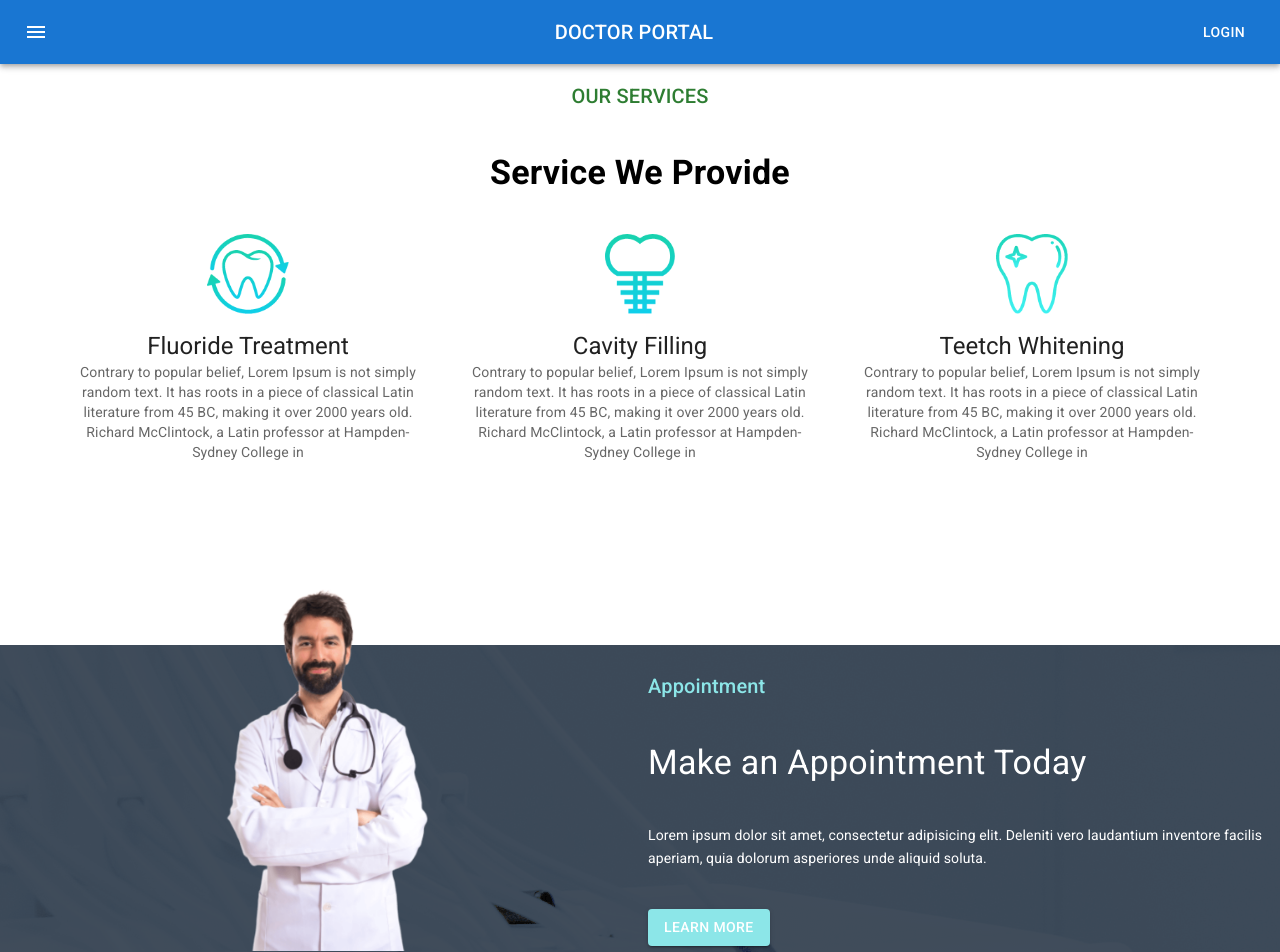
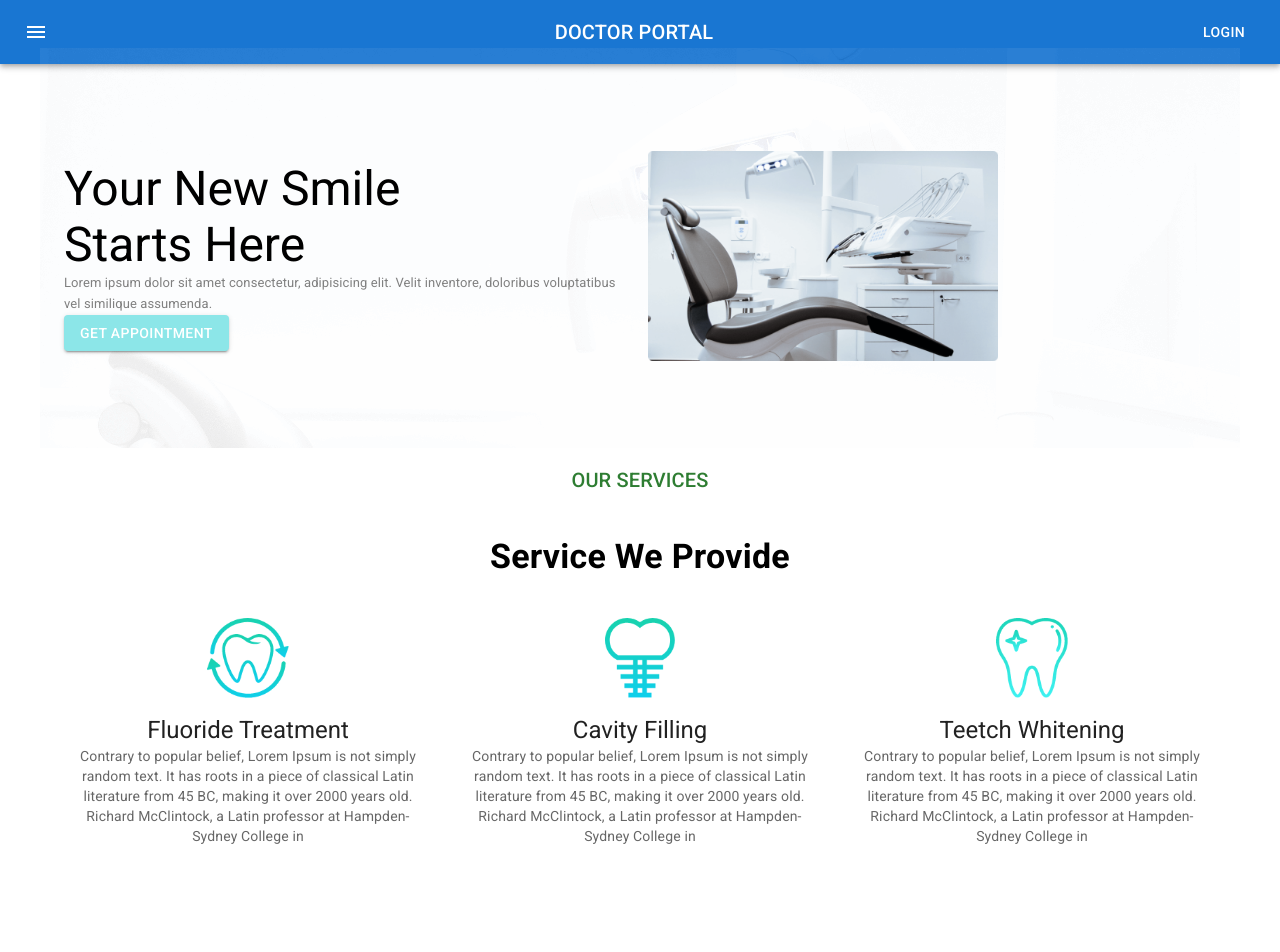
Before and after one commit to rimonhossain12/doctor-portal-client-2, a React (Create React App) app: page / in a window 1280 px wide. Shown: the top 952 px of the page. Built offline with nearby package versions, Linux system fonts and the light colour scheme.

Commit message:
banner is added

```diff
--- a/src/Pages/Home/AppointmentBanner/AppointmentBanner.js
+++ b/src/Pages/Home/AppointmentBanner/AppointmentBanner.js
@@ -4,7 +4,7 @@
 import Typography from '@mui/material/Typography';
 import doctor from '../../../images/doctor.png';
 import bg from '../../../images/appointment-bg.png';
-import Button from '@mui/material/Button';
+import { Button, Container } from '@mui/material';
 
 
 const appointmentBanner = {
@@ -17,15 +17,16 @@
 const AppointmentBanner = () => {
     return (
         <Box style={appointmentBanner} sx={{ flexGrow: 1 }}>
+           <Container>
                 <Grid container spacing={2}>
                     <Grid item xs={12} md={6}>
                         <img
                             style={{ width: 400, marginTop: '-110px' }}
                             src={doctor} alt="" />
                     </Grid>
-                <Grid item xs={12} md={6} sx={{ display: 'flex', justifyContent: 'flex-start', textAlign: 'left', alignItems: 'center' }}>
+                    <Grid item xs={12} md={6} sx={{ display: 'flex', justifyContent: 'flex-start', textAlign: 'left', alignItems: 'start' }}>
                         <Box>
-                        <Typography variant="h6" sx={{mb:5}} style={{ color: '#8CE6E8' }}>
+                            <Typography variant="h6" sx={{ mb: 5 }} style={{ color: '#8CE6E8' }}>
                                 Appointment
                             </Typography>
                             <Typography variant="h4" style={{ color: 'white' }}>
@@ -34,10 +35,11 @@
                             <Typography variant="h6" sx={{ my: 5 }} style={{ color: 'white', fontSize: 14, fontWeight: 400 }}>
                                 Lorem ipsum dolor sit amet, consectetur adipisicing elit. Deleniti vero laudantium inventore facilis aperiam, quia dolorum asperiores unde aliquid soluta.
                             </Typography>
-                        <Button variant="contained" style={{ backgroundColor:'#8CE6E8'}}>Learn More</Button>
+                            <Button variant="contained" style={{ backgroundColor: '#8CE6E8' }}>Learn More</Button>
                         </Box>
                     </Grid>
                 </Grid>
+           </Container>
         </Box>
     );
 };
--- /dev/null
+++ b/src/Pages/Home/Banner/Banner.js
@@ -0,0 +1,46 @@
+import React from 'react';
+import chair from '../../../images/chair.png';
+import bg from '../../../images/bg.png';
+import Grid from '@mui/material/Grid';
+import Typography from '@mui/material/Typography';
+import { Button, Container } from '@mui/material';
+import { Box } from '@mui/system';
+
+const bannerBackground = {
+    background:`url(${bg})`,
+
+}
+
+const verticalCenter = {
+    display:'flex',
+    alignItems:'center',
+    height: 400,
+    // border:'1px solid red'
+}
+
+const Banner = () => {
+    return (
+        <div>
+            <Container style={bannerBackground} sx={{ flexGrow: 1 }}>
+                <Grid container spacing={2}>
+                    <Grid item style={{ ...verticalCenter,textAlign: 'left' }} xs={12} md={6}>
+                       <Box>
+                            <Typography variant="h3">
+                                Your New Smile <br /> Starts Here
+                            </Typography>
+                            <Typography variant="h6" sx={{ fontSize: 13, color: 'gray', fontWeight: 400 }}>
+                                Lorem ipsum dolor sit amet consectetur, adipisicing elit. Velit inventore, doloribus voluptatibus vel similique assumenda.
+                            </Typography>
+                            <Button variant="contained" style={{ backgroundColor: '#8CE6E8' }}>GET Appointment</Button>
+                       </Box>
+                    </Grid>
+                    <Grid item xs={12} md={6} style={verticalCenter} >
+                        <img style={{ width: '350px' }} src={chair} alt="" />
+                    </Grid>
+                </Grid>
+            </Container>
+        </div>
+    );
+};
+
+export default Banner;
--- a/src/Pages/Home/Home/Home.js
+++ b/src/Pages/Home/Home/Home.js
@@ -1,12 +1,14 @@
 import React from 'react';
 import Navigation from '../../Shared/Navigation/Navigation';
 import AppointmentBanner from '../AppointmentBanner/AppointmentBanner';
+import Banner from '../Banner/Banner';
 import Services from '../Services/Services';
 
 const Home = () => {
     return (
         <div>
             <Navigation></Navigation>
+            <Banner></Banner>
             <Services></Services>
             <AppointmentBanner></AppointmentBanner>
         </div>
```
Lines whose indentation alone changed are shown as unchanged.
